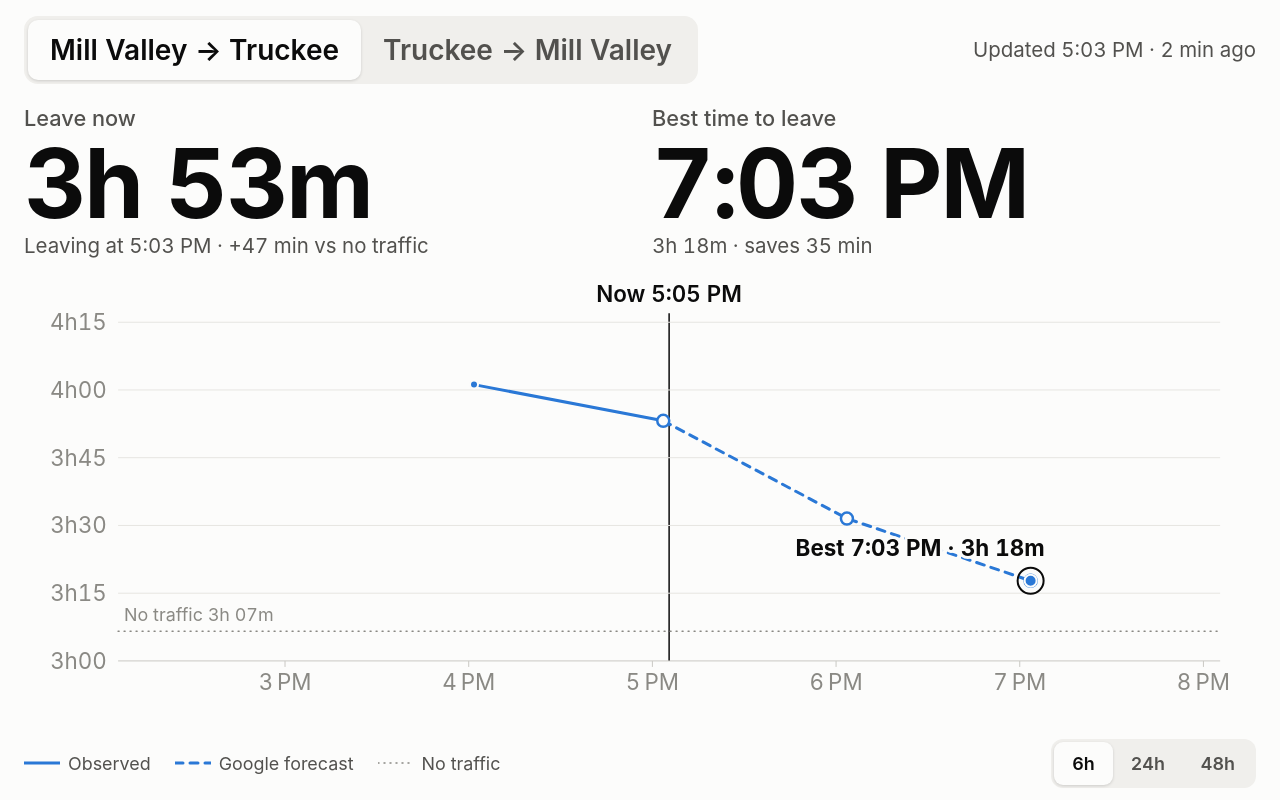
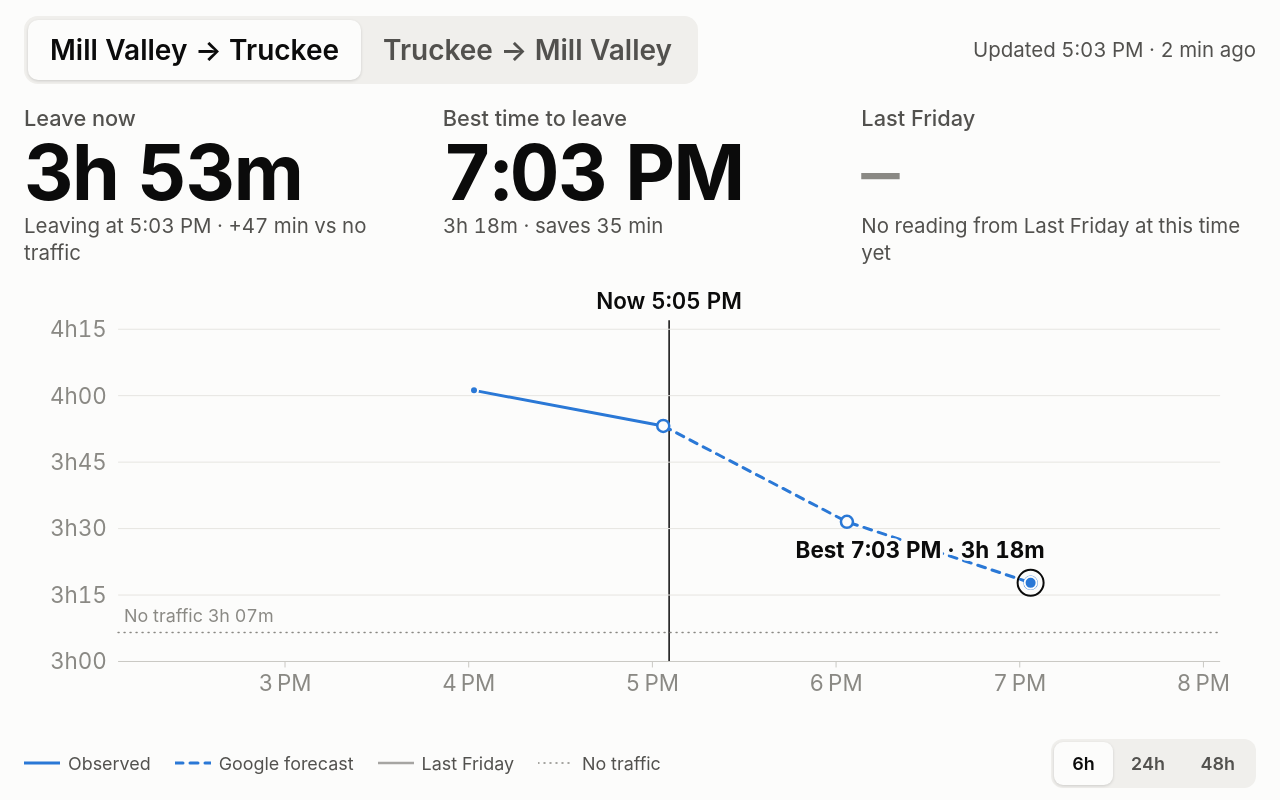
Before and after one commit to biggsie/drive-time, a plain HTML site: page index.html in a window 1280 px wide. Drawn offline with Linux system fonts and the light colour scheme.

Commit message:
Add same-day-last-week comparison; forecasts now/+1h/+3h
Third headline number shows last week's drive time at this time of day (e.g.
leaving on a Sunday compares with last Sunday), and the chart draws last week's
readings as a grey line on today's timeline. DST-safe shift by local days.
Forecast offsets set to now/+1h/+3h to match the display, staying inside the
Routes API free tier with hourly runs.

Co-Authored-By: Claude Opus 5.5 <noreply@anthropic.com>

```diff
--- a/config.json
+++ b/config.json
@@ -21,7 +21,7 @@
     "forecast_offsets_hours": [
       0,
       1,
-      2
+      3
     ],
     "routing_preference": "TRAFFIC_AWARE_OPTIMAL",
     "traffic_model": "BEST_GUESS",
@@ -33,7 +33,8 @@
     "default_window_hours": 6,
     "max_window_hours": 48,
     "y_mode": "duration",
-    "snap_back_to_now_seconds": 90
+    "snap_back_to_now_seconds": 90,
+    "compare_days_back": 7
   },
   "refresh": {
     "latest_minutes": 5,
--- a/css/style.css
+++ b/css/style.css
@@ -70,9 +70,9 @@ button { font: inherit; color: inherit; cursor: pointer; }
 .banner[hidden] { display: none; }
 .banner-icon { width: 1.3em; height: 1.3em; flex: none; }
 
-.hero { grid-row: 3; display: grid; grid-template-columns: 1fr 1fr; gap: 24px; margin: 20px 0 4px; }
+.hero { grid-row: 3; display: grid; grid-template-columns: 1fr 1fr 1fr; gap: 24px; margin: 20px 0 4px; }
 .stat-label { color: var(--ink-2); font-size: clamp(16px, 1.7vw, 24px); font-weight: 500; }
-.stat-value { font-size: clamp(48px, 7.5vw, 104px); font-weight: 650; letter-spacing: -0.02em; line-height: 1.05; }
+.stat-value { font-size: clamp(36px, 6vw, 96px); font-weight: 650; letter-spacing: -0.02em; line-height: 1.05; }
 .stat-value.empty-value { color: var(--ink-3); font-weight: 400; }
 .stat-caption { color: var(--ink-2); font-size: clamp(16px, 1.6vw, 22px); min-height: 1.3em; }
 
@@ -102,6 +102,8 @@ button { font: inherit; color: inherit; cursor: pointer; }
 .forecast { stroke: var(--series); stroke-width: 3; fill: none; stroke-dasharray: 8 7; stroke-linecap: round; }
 .obs-dot { fill: var(--series); stroke: var(--surface); stroke-width: 2; }
 .fc-dot { fill: var(--surface); stroke: var(--series); stroke-width: 2.5; }
+.lastweek { stroke: var(--ink-3); stroke-width: 2.5; fill: none; stroke-linejoin: round; stroke-linecap: round; opacity: .75; }
+.lw-dot { fill: var(--ink-3); stroke: var(--surface); stroke-width: 1.5; }
 .static-line { stroke: var(--ink-3); stroke-width: 1.5; stroke-dasharray: 1 5; stroke-linecap: round; }
 .static-label { fill: var(--ink-3); paint-order: stroke; stroke: var(--surface); stroke-width: 6px; stroke-linejoin: round; }
 .best-ring { fill: none; stroke: var(--ink); stroke-width: 2; }
--- a/index.html
+++ b/index.html
@@ -37,16 +37,22 @@
       <div id="best-value" class="stat-value">—</div>
       <div id="best-caption" class="stat-caption"></div>
     </div>
+    <div class="stat">
+      <div id="lw-label" class="stat-label">Last week</div>
+      <div id="lw-value" class="stat-value">—</div>
+      <div id="lw-caption" class="stat-caption"></div>
+    </div>
   </section>
 
   <main class="chart-wrap">
-    <svg id="chart" role="img" aria-label="Drive time by departure time. Solid line: observed. Dashed line: Google forecast."></svg>
+    <svg id="chart" role="img" aria-label="Drive time by departure time. Solid line: observed. Dashed line: Google forecast. Grey line: same day last week."></svg>
   </main>
 
   <footer class="bottom">
     <div class="legend" aria-hidden="true">
       <span class="key"><svg width="36" height="10"><line x1="0" y1="5" x2="36" y2="5" class="observed"/></svg>Observed</span>
       <span class="key"><svg width="36" height="10"><line x1="0" y1="5" x2="36" y2="5" class="forecast"/></svg>Google forecast</span>
+      <span class="key"><svg width="36" height="10"><line x1="0" y1="5" x2="36" y2="5" class="lastweek"/></svg><span id="lw-legend">Last week</span></span>
       <span class="key"><svg width="36" height="10"><line x1="0" y1="5" x2="36" y2="5" class="static-line"/></svg>No traffic</span>
     </div>
     <div class="controls">
--- a/js/app.js
+++ b/js/app.js
@@ -1,4 +1,4 @@
-import { loadConfig, loadLatest, loadHistory, monthsBetween, observedSeries, forecastSeries } from './data.js';
+import { loadConfig, loadLatest, loadHistory, monthsBetween, observedSeries, forecastSeries, comparisonSeries, nearestPoint } from './data.js';
 import { renderChart, fmtDuration, bestInView, freeFlowSeconds } from './chart.js';
 
 const HOUR = 3600e3;
@@ -36,7 +36,9 @@ async function refreshLatest() {
 async function refreshHistory() {
   const tz = state.config.display.timezone;
   const now = new Date();
-  const start = new Date(now - state.config.display.max_window_hours * HOUR);
+  // Reach back far enough for the same-day-last-week comparison too.
+  const back = state.config.display.max_window_hours + 24 * (state.config.display.compare_days_back || 0) + 24;
+  const start = new Date(now - back * HOUR);
   const months = monthsBetween(start, now, tz);
   try {
     state.history = await loadHistory(months, {
@@ -67,6 +69,13 @@ function render() {
 
   const observed = observedSeries(state.history, direction);
   const forecast = forecastSeries(latest, direction);
+  const daysBack = config.display.compare_days_back || 7;
+  const lastWeek = comparisonSeries(observed, daysBack, tz);
+  // The live line shows only the chart's look-back range; older readings feed the comparison.
+  const liveFrom = now - (config.display.max_window_hours + 12) * HOUR;
+  const observedLive = observed.filter(p => p.t >= liveFrom);
+  const weekday = new Intl.DateTimeFormat('en-US', { timeZone: tz, weekday: 'long' }).format(now);
+  const lwName = daysBack === 7 ? `Last ${weekday}` : `${daysBack} days ago`;
 
   // Hero: leave-now duration, and the best departure in the forecast horizon.
   const nowPoint = forecast.find(p => p.offset === 0);
@@ -98,6 +107,21 @@ function render() {
     $('#best-caption').textContent = '';
   }
 
+  // Same day last week, at the reading nearest this time of day.
+  $('#lw-label').textContent = lwName;
+  $('#lw-legend').textContent = lwName;
+  const lw = nearestPoint(lastWeek, now, 45 * 60e3);
+  if (lw) {
+    $('#lw-value').textContent = fmtDuration(lw.d);
+    $('#lw-value').classList.remove('empty-value');
+    $('#lw-caption').textContent = `Left at ${time.format(lw.orig)}` +
+      (nowPoint ? ` · now is ${signed(nowPoint.d - lw.d)}` : '');
+  } else {
+    $('#lw-value').textContent = '–';
+    $('#lw-value').classList.add('empty-value');
+    $('#lw-caption').textContent = `No reading from ${lwName} at this time yet`;
+  }
+
   // Status: last updated, stale warning, errors.
   const status = $('#status');
   const banner = $('#banner');
@@ -125,7 +149,7 @@ function render() {
   if (box.width < 50 || box.height < 50) return;
   const center = state.center ?? now;
   lastChart = renderChart(svg, {
-    width: box.width, height: box.height, observed, forecast, center, now,
+    width: box.width, height: box.height, observed: observedLive, forecast, lastWeek, center, now,
     windowHours: state.windowHours, timeZone: tz, yMode: config.display.y_mode, selected: state.selected,
   });
 
--- a/js/chart.js
+++ b/js/chart.js
@@ -65,6 +65,7 @@ export function bestInView(observed, forecast, x0, x1, now) {
 
 export function renderChart(svg, opts) {
   const { width, height, observed, forecast, center, windowHours, now, timeZone, yMode = 'duration', selected } = opts;
+  const lastWeek = opts.lastWeek || [];
   const mode = Y_MODES[yMode];
   svg.replaceChildren();
   svg.setAttribute('viewBox', `0 0 ${width} ${height}`);
@@ -78,8 +79,8 @@ export function renderChart(svg, opts) {
   // Y domain from what is visible (plus a little context either side).
   const pad = (windowHours / 6) * HOUR;
   const near = p => p.t >= x0 - pad && p.t <= +x1 + pad;
-  const visObs = observed.filter(near), visFc = forecast.filter(near);
-  const vals = [...visObs, ...visFc].map(mode.value);
+  const visObs = observed.filter(near), visFc = forecast.filter(near), visLw = lastWeek.filter(near);
+  const vals = [...visObs, ...visFc, ...visLw].map(mode.value);
   const staticRef = freeFlowSeconds(forecast, observed);
   if (staticRef && yMode === 'duration') vals.push(staticRef / 60);
 
@@ -118,9 +119,9 @@ export function renderChart(svg, opts) {
   if (!vals.length) {
     el('line', { x1: m.left, x2: m.left + iw, y1: m.top + ih, y2: m.top + ih, class: 'baseline' }, g);
     const msg = el('text', { x: m.left + iw / 2, y: m.top + ih / 2, class: 'empty', 'text-anchor': 'middle', 'font-size': fs * 1.3 }, g);
-    msg.textContent = observed.length || forecast.length ? 'No readings in this time range' : 'Collecting data';
+    msg.textContent = observed.length || forecast.length || lastWeek.length ? 'No readings in this time range' : 'Collecting data';
     const sub = el('text', { x: m.left + iw / 2, y: m.top + ih / 2 + fs * 1.8, class: 'empty-sub', 'text-anchor': 'middle', 'font-size': fs * 0.9 }, g);
-    sub.textContent = observed.length || forecast.length ? 'Swipe toward now, or tap Now' : 'Readings are collected hourly and will appear here';
+    sub.textContent = observed.length || forecast.length || lastWeek.length ? 'Swipe toward now, or tap Now' : 'Readings are collected hourly and will appear here';
     return { x0, x1, best: null, hit: [] };
   }
 
@@ -154,6 +155,14 @@ export function renderChart(svg, opts) {
   el('rect', { x: m.left - 16, y: m.top - fs, width: iw + 32, height: ih + fs * 2 }, clip);
   const plot = el('g', { 'clip-path': 'url(#plot-clip)' }, g);
   const path = pts => pts.map((p, i) => `${i ? 'L' : 'M'}${xs(p.t).toFixed(1)},${ys(mode.value(p)).toFixed(1)}`).join('');
+
+  // Same day last week, moved onto today's timeline: thin grey line, drawn underneath.
+  for (const run of splitOnGaps(lastWeek, 2.5 * HOUR)) {
+    if (run.length > 1) el('path', { d: path(run), class: 'lastweek' }, plot);
+  }
+  if (windowHours <= 12) {
+    for (const p of visLw) el('circle', { cx: xs(p.t), cy: ys(mode.value(p)), r: 3.5, class: 'lw-dot' }, plot);
+  }
 
   // Observed: solid, broken at gaps > 2.5h (missed cron runs).
   for (const run of splitOnGaps(observed, 2.5 * HOUR)) {
@@ -190,10 +199,15 @@ export function renderChart(svg, opts) {
     el('circle', { cx: x, cy: y, r: 8, class: 'sel-dot' }, g);
     const tx = x > m.left + iw * 0.7 ? x - 12 : x + 12;
     const lab = el('text', { x: tx, y: Math.max(m.top + fs, y - fs * 0.8), class: 'sel-label', 'text-anchor': x > m.left + iw * 0.7 ? 'end' : 'start', 'font-size': fs }, g);
-    const kind = selected.kind === 'forecast' ? 'forecast' : 'observed';
-    lab.textContent = `${time.format(selected.t)} · ${fmtDuration(selected.d)} (${kind})`;
+    if (selected.kind === 'lastweek') {
+      const day = new Intl.DateTimeFormat('en-US', { timeZone, weekday: 'short', month: 'short', day: 'numeric' });
+      lab.textContent = `${day.format(selected.orig)} ${time.format(selected.orig)} · ${fmtDuration(selected.d)}`;
+    } else {
+      const kind = selected.kind === 'forecast' ? 'forecast' : 'observed';
+      lab.textContent = `${time.format(selected.t)} · ${fmtDuration(selected.d)} (${kind})`;
+    }
   }
 
-  const hit = [...visObs, ...visFc].map(p => ({ p, x: xs(p.t), y: ys(mode.value(p)) }));
+  const hit = [...visObs, ...visFc, ...visLw].map(p => ({ p, x: xs(p.t), y: ys(mode.value(p)) }));
   return { x0, x1, best, hit, plotLeft: m.left, plotWidth: iw };
 }
--- a/js/data.js
+++ b/js/data.js
@@ -73,6 +73,40 @@ export function forecastSeries(latest, direction) {
     .sort((a, b) => a.t - b.t);
 }
 
+// Pacific (or any zone's) UTC offset in minutes at instant d.
+function tzOffsetMinutes(d, timeZone) {
+  const parts = Object.fromEntries(new Intl.DateTimeFormat('en-US', {
+    timeZone, hourCycle: 'h23', year: 'numeric', month: '2-digit', day: '2-digit',
+    hour: '2-digit', minute: '2-digit', second: '2-digit',
+  }).formatToParts(d).map(x => [x.type, x.value]));
+  const asUTC = Date.UTC(+parts.year, +parts.month - 1, +parts.day, +parts.hour % 24, +parts.minute, +parts.second);
+  return Math.round((asUTC - d.getTime()) / 60e3);
+}
+
+// Shift an instant forward by whole local days, keeping the local clock time
+// (so a 4 PM reading last Sunday lands on 4 PM this Sunday, across DST changes too).
+export function shiftLocalDays(t, days, timeZone) {
+  const naive = new Date(t.getTime() + days * 24 * HOUR);
+  const delta = tzOffsetMinutes(t, timeZone) - tzOffsetMinutes(naive, timeZone);
+  return new Date(naive.getTime() + delta * 60e3);
+}
+
+// Same-day-last-week comparison: observed points from `daysBack` days ago, moved onto
+// today's timeline. Each point keeps its real reading time in `orig`.
+export function comparisonSeries(observed, daysBack, timeZone) {
+  return observed.map(p => ({ ...p, orig: p.t, t: shiftLocalDays(p.t, daysBack, timeZone), kind: 'lastweek' }));
+}
+
+// Point nearest to time t, if one is within maxMs.
+export function nearestPoint(points, t, maxMs) {
+  let best = null, bd = Infinity;
+  for (const p of points) {
+    const d = Math.abs(p.t - t);
+    if (d < bd) { bd = d; best = p; }
+  }
+  return bd <= maxMs ? best : null;
+}
+
 // Split a time series wherever consecutive points are further apart than maxGapMs,
 // so a skipped cron run shows as a gap instead of a misleading straight line.
 export function splitOnGaps(points, maxGapMs) {
@@ -86,10 +120,10 @@ export function splitOnGaps(points, maxGapMs) {
   return runs;
 }
 
-// --- Historical comparison (to be defined) ------------------------------------
+// --- Historical comparison rules (future) ---------------------------------------
 //
-// "Comparable times" is still an open question (same weekday? same month/season?
-// holidays?). Each rule is a predicate (candidateRecord, targetLocal) -> boolean,
+// The display currently compares with the same weekday last week (comparisonSeries).
+// Holiday-aware comparisons (e.g. last year's Christmas drive) are planned. Each rule is a predicate (candidateRecord, targetLocal) -> boolean,
 // where targetLocal = {date: 'YYYY-MM-DD', hour, weekday: 'Mon'}. Records already
 // carry local_date / local_hour / weekday in Pacific time, so rules stay one-liners.
 // Register new rules here; nothing in the UI uses them yet.
```
Also changed, not shown: 1 other file.
